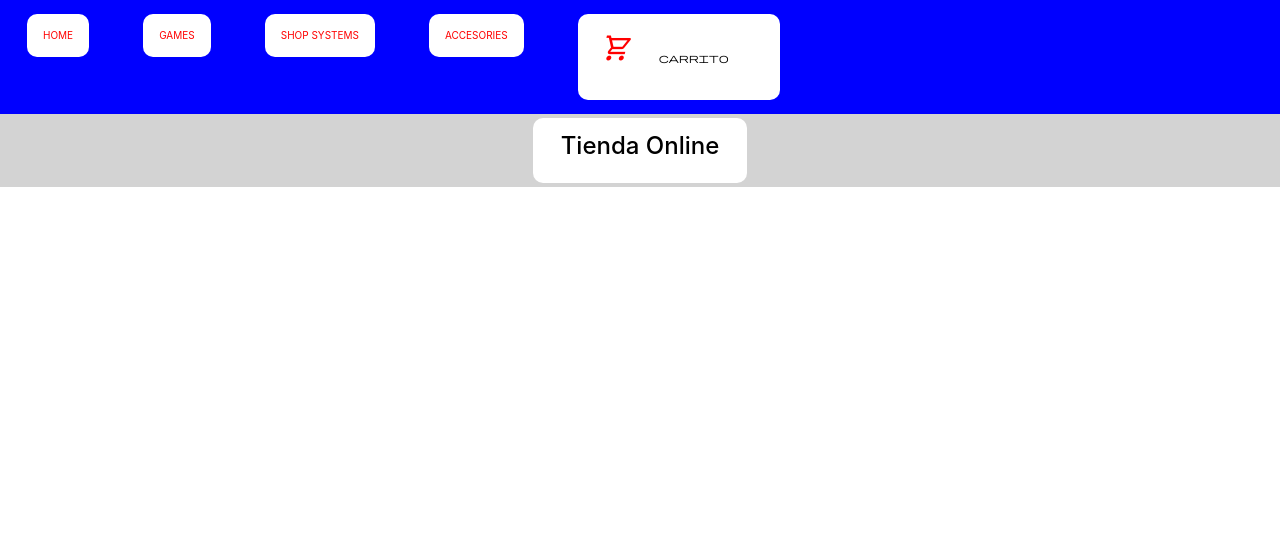
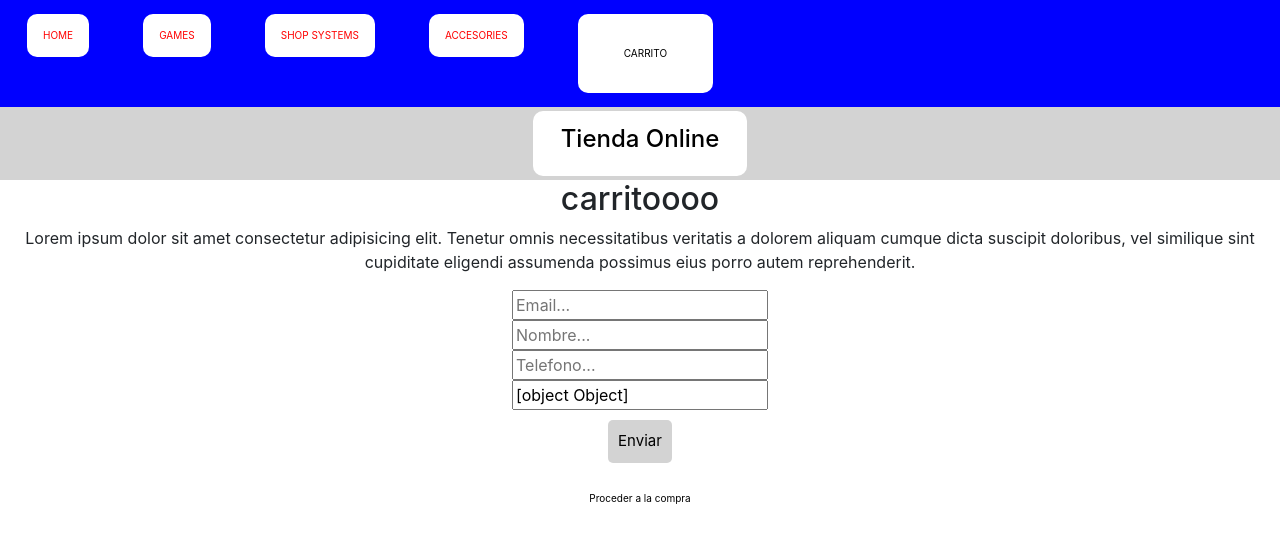
Before and after one commit to mpao2009/orlovmpapp, a React (Create React App) app: page /Carrito in a window 1280 px wide. Shown: the top 540 px of the page. Built offline with nearby package versions, Linux system fonts and the light colour scheme.

Commit message:
new cartcontex2

```diff
--- a/package.json
+++ b/package.json
@@ -9,12 +9,15 @@
     "@testing-library/user-event": "^13.5.0",
     "bootstrap": "^5.1.3",
     "bootstrap-icons": "^1.8.3",
+    "firebase": "^9.8.4",
+    "firestore": "^1.1.6",
     "react": "^18.1.0",
     "react-bootstrap": "^2.4.0",
-    "react-dom": "^18.1.0",
+    "react-dom": "^18.2.0",
     "react-redux": "^8.0.2",
     "react-router-dom": "^6.3.0",
     "react-scripts": "5.0.1",
+    "sweetalert": "^2.1.2",
     "web-vitals": "^2.1.4"
   },
   "scripts": {
--- a/src/components/Carrito.js
+++ b/src/components/Carrito.js
@@ -1,33 +1,69 @@
-import React from 'react'
+import {useReducer} from 'react'
 import { CartContext } from '../context/CartContext'
-import { useContext } from 'react'
+import { useContext, useState } from 'react'
+import {Link} from 'react-router-dom'
+
 
 function Carrito() {
     const { carrito } = useContext(CartContext)
+    const [nombre, setNombre] = useState('')
+    const [tel, setTel] = useState('')
+    const [email, setEmail] = useState('')
+    const [usuario, setUsuario] = useState({
+         nombre: '',
+         tel: '',
+         email: '',
+         usuario: ''
+        })
 
+    const handleSubmit = (e) => {
+        e.preventDefault()
+    }
+    const handleclick = (e) => {
+        e.preventDefault()
+    }
+    const handleNombreChange = (e) => {
+        setNombre(e.target.value)
+    }
+    const handleTelChange = (e) => {
+        setTel(e.target.value)
+    }
+    const handleEmailChange = (e) => {
+        setEmail(e.target.value)
+    }
 
-    return () => {
+    const handleChange = (e) => {
+        setUsuario({ usuario, [e.target.name]: e.target.value })
+
+    }
 
 
     return (
         <div>
+            <h2>carritoooo</h2>
+            <p>Lorem ipsum dolor sit amet consectetur adipisicing elit. Tenetur omnis necessitatibus veritatis a dolorem aliquam cumque dicta suscipit doloribus, vel similique sint cupiditate eligendi assumenda possimus eius porro autem reprehenderit.</p>
+
+
+            <form onSubmit={handleSubmit}>
                 <div>
-                    <h1>Carrito</h1>
+                    <input onChange={handleChange} type="Email" placeholder="Email..." value={email} />
                 </div>
                 <div>
-                    {carrito.map(item => (
+                    <input onChange={handleChange} type="text" placeholder="Nombre..." value={nombre} />
+                </div>
                 <div>
-                            <p>{item.nombre}</p>
-                            <p>{item.precio}</p>
-                            <p>{item.qty}</p>
-
+                    <input onChange={handleChange} type="text" placeholder="Telefono..." value={tel} />
                 </div>
-                    ))}
+                <div>
+                    <input onChange={handleChange} type="text" placeholder="Usuario..." value={usuario} />
                 </div>
+                <div>
+                    <button onClick={handleclick}>Enviar</button>
+                </div>
+            </form>
+            <Link to="/Checkout"> Proceder a la compra</Link>
         </div>
     )
-
-    }
 }
 
 export default Carrito
--- a/src/components/CartWidget.js
+++ b/src/components/CartWidget.js
@@ -1,30 +1,32 @@
 import React, { useContext } from 'react'
 import { NavLink } from 'react-router-dom'
 import { CartContext } from '../context/CartContext'
+import{useState} from 'react'
 
 
 
 
 const CartWidget = () => {
 
-  const {getItemQty}=useContext(CartContext)
+  const resultado = useContext(CartContext)
+  console.log(resultado)
 
 
-  /*setTimeout(() => {
-    resultado.setCarrito(["1", "2", "3"])
 
-  },500)*/
+
+  //console.log(resultado)
 
   return (
-    <div>
-      <div badgeContent={(getItemQty)} class="material-symbols-outlined ">
-        <i class="material-icons">shopping_cart</i>
-        <NavLink  to="/Carrito">CARRITO </NavLink>
 
-        </div>
-    </div>
+    <NavLink to="/Carrito">CARRITO{resultado.itemQty}</NavLink>
+
 
   )
+
+
+
+
 }
 
-export default CartWidget
+
+  export default CartWidget
--- a/src/components/Checkout.js
+++ /dev/null
@@ -1,12 +0,0 @@
-import React from 'react'
-
-
-
-
-function Checkout() {
-  return (
-    <div>checkout</div>
-  )
-}
-
-export default Checkout
--- a/src/components/ItemCount.js
+++ b/src/components/ItemCount.js
@@ -4,9 +4,9 @@ import style from "./ItemCount.module.css";
 
 
 
-function ItemCount({ stock, onAdd }) {
+function ItemCount({ stock, onAdd , initial}) {
 
-  const [qty, setQty] = useState(1)
+  const [qty, setQty] = useState(initial)
 
 
   function adding() {
@@ -20,10 +20,12 @@ function ItemCount({ stock, onAdd }) {
       setQty(qty - 1)
     }
   }
-  const addToCart = () => {
+  const addToCart = (e) => {
     onAdd(qty)
 
     return () => {
+      setQty(initial)
+
       console.log("Item Agregado Exitosamente")
     }
 
@@ -32,12 +34,12 @@ function ItemCount({ stock, onAdd }) {
   return (
     <div onClick={(e)=>{console.log(e.currentTarget)}}>
 
+
       <button className={style.button3} onClick={subs}>-</button>
-      <span className={style.number}>{qty}</span>
+      <span className={style.number}> {qty}</span>
       <button className={style.button4} onClick={adding}>+</button>
-      {
-        qty > 0 ? <button className={style.button5} onClick={()=>{onAdd()}}>Agregar al carrito</button> : <></>
-      }
+      <button className={style.button5} onClick={addToCart}>Agregar al carrito</button>
+
     </div>
   );
 };
--- a/src/components/ItemDetail.js
+++ b/src/components/ItemDetail.js
@@ -2,22 +2,27 @@ import React, { useContext, useState } from 'react'
 import ItemCount from './ItemCount'
 import style from './ItemDetail.module.css'
 import { CartContext } from '../context/CartContext'
+import swal from 'sweetalert'
 
 
 
-function ItemDetail({ detalle, image, price, stock, id, descripcion }) {
+function ItemDetail({  image, price, stock, id, descripcion }) {
 
     const [qty, setQty] = useState(1)
 
-    const [mostrar, setMostrar] = useState()
+    const [setMostrar] = useState()
     const { isInCart, addItem } = useContext(CartContext)
 
-    const onAdd = () => {
-        //console.log(qty)
-        alert(` Agregado al carrito ${qty}`)
-        isInCart(detalle,id)
-        addItem(detalle, qty)
-        setMostrar()//mostrar carrito link
+    const onAdd = (getItemQty) => {
+        alert(` Agregado al carrito ${getItemQty}`)
+        swal({
+            title: "Éxito",
+            text: "Se han agregado los productos al carrito",
+            icon: "success",
+            button: "OK"
+        });
+
+
     }
 
     return (
@@ -26,12 +31,12 @@ function ItemDetail({ detalle, image, price, stock, id, descripcion }) {
             <div className={style.container}>
 
             </div>
-            <img src={image} alt={id} className={style.detalle} />
+            <img src={image} alt={id} className={style.name} />
             <div className={style.container} >
                 <h2><b>$ {price}</b></h2>
                 <p>{descripcion}</p>
             </div>
-            <ItemCount  qty={qty} setQty={setQty} stock={stock} onAdd={onAdd} />
+            <ItemCount initial={1} qty={qty} setQty={setQty} stock={stock} onAdd={onAdd} />
             <button className={style.button6}>Checkout</button>
         </div>
     )
--- a/src/context/CartContext.js
+++ b/src/context/CartContext.js
@@ -12,7 +12,10 @@ const { Provider } = CartContext;
 
 const MyProvider = ({ children }) => {
 
-    const [carrito, setCarrito] = useState()
+    const [carrito, setCarrito] = useState([{}])
+    const [total, setTotal] = useState(0)
+    const [itemQty, setItemQty] = useState(0)
+
 
 
     const isInCart = (id) => {
@@ -21,7 +24,23 @@ const MyProvider = ({ children }) => {
 
 
     const addItem = (item, qty) => {
+
+        const copia = [...carrito]
         const newItem = {
+            ...item,
+            qty: qty
+        }
+
+        copia.push(newItem)
+        setCarrito(copia)
+        setItemQty(itemQty + 1)
+        setTotal(total + item.price * qty)
+
+
+
+
+
+        /*const newItem = {
             ...item,
             qty: qty
         }
@@ -33,7 +52,8 @@ const MyProvider = ({ children }) => {
             setCarrito(auxArray)
         } else {
             setCarrito([...carrito], newItem)
-    }
+
+        }*/
     }
 
 
@@ -55,7 +75,27 @@ const MyProvider = ({ children }) => {
     }
 
 
-      return <Provider value={{ carrito, isInCart, addItem, deleteItem, emptyCart, getItemQty, getItemPrice }}> {children} </Provider>
+    const valorCartContext =
+    {
+
+        carrito: carrito,
+        setCarrito: setCarrito,
+        isInCart: isInCart,
+        addItem: addItem,
+        emptyCart: emptyCart,
+        deleteItem: deleteItem,
+        getItemQty: getItemQty,
+        getItemPrice: getItemPrice,
+        total: total,
+        setTotal: setTotal,
+        itemQty: itemQty,
+        setItemQty: setItemQty
+
+
+
+    }
+
+    return <Provider value={{ valorCartContext }}> {children} </Provider>
 
 
 }
```
Also changed, not shown: src/components/CarritoItems.js (deleted, +0 -20 lines), src/components/CarritoVacio.js (deleted, +0 -28 lines), src/components/firebase.js (added), 1 other file (tests, documents, lock files or other folders). Lines whose indentation alone changed are shown as unchanged.
